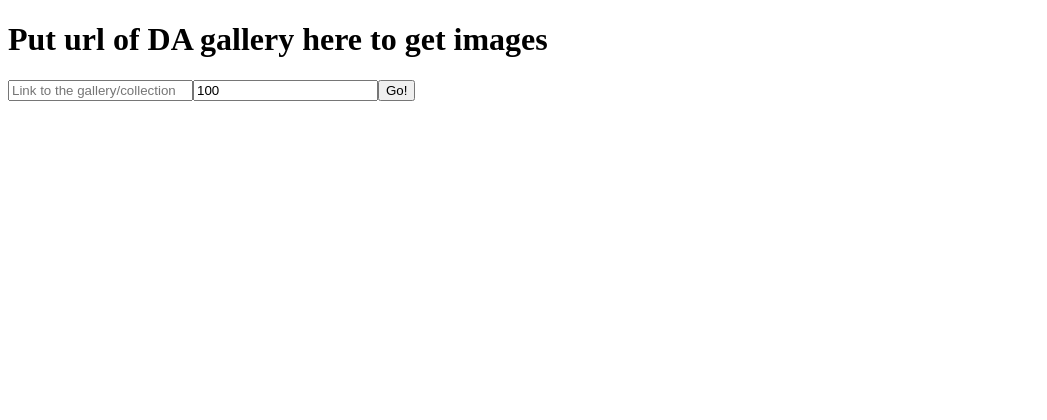
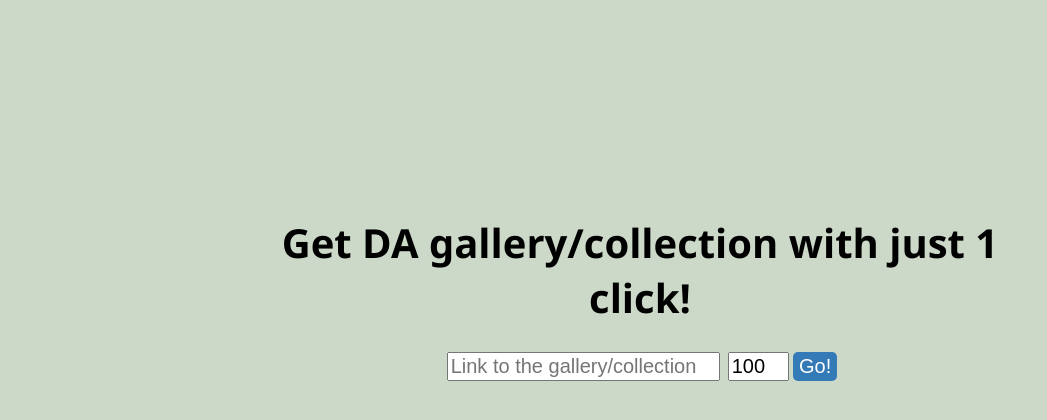
Before and after one commit to Lebed-kun/da-gal-crawler, a React app: page / in a window 1280 px wide. Shown: the top 420 px of the page, without its empty margins (0-1047 px from the left). Built offline with nearby package versions, Linux system fonts and the light colour scheme.

Commit message:
Change style

```diff
--- a/frontend/App.jsx
+++ b/frontend/App.jsx
@@ -90,27 +90,82 @@
                 <div>
                     <h1 className="error">Error: "{this.state.error}" :( </h1>
 
-                    <button onClick={this.reset}>
+                    <button onClick={this.reset} className="rounded btn-single">
                         Try again
                     </button>
                 </div>
             )
         } else {
             content = (
-                <form onSubmit={this.handleSubmit}>
-                    <h1>Put url of DA gallery here to get images</h1>
+                <div>
+                    <h1>Get DA gallery/collection with just 1 click!</h1>
 
-                    <input key="link" name="link" onChange={this.handleChange} placeholder="Link to the gallery/collection" />
-                    <input key="limit" name="limit" value={this.state.limit} onChange={this.handleChange} placeholder="Count"/>
+                    <form onSubmit={this.handleSubmit}>
+                        <input key="link" name="link" onChange={this.handleChange} placeholder="Link to the gallery/collection"/>
+                        <input key="limit" name="limit" value={this.state.limit} onChange={this.handleChange} placeholder="Max count" className="number" maxLength="4"/>
 
-                    <button type="submit">
-                        Go!
-                    </button>
-                </form>
+                        <button type="submit" className="rounded">
+                            Go!
+                        </button>
+                    </form>
+                </div>
             )
         }
 
-        return content;
+        return (
+            <>
+                {content}
+
+                <style jsx>
+                    {`
+                        h1 {
+                            text-align : center;
+                            font-family: 'Segoe UI', Tahoma, Geneva, Verdana, sans-serif;
+                        }
+
+                        form {
+                            display : flex;
+                            justify-content : center;
+                        }
+
+                        input {
+                            font-size : 1rem;
+                            margin : 0 4px;
+                        }
+
+                        button {
+                            background : #337ab7;
+                            color : white;
+                            border : none;
+                            font-size : 1rem;
+                        }
+
+                        .btn-single {
+                            align-self : center;
+                        }
+
+                        .rounded {
+                            border-radius: 5px;
+                            -o-border-radius: 5px;
+                            -moz-border-radius: 5px;
+                            -webkit-border-radius: 5px;
+                        }
+
+                        @media only screen and (min-width: 514px) {
+                            .number {
+                                width : 2.67rem;
+                            }
+                        }
+
+                        @media only screen and (max-width: 514px) {
+                            form {
+                                flex-direction : column;
+                            }
+                        }
+                    `}
+                </style>
+            </>
+        )
     }
 }
 
--- a/frontend/index.html
+++ b/frontend/index.html
@@ -6,10 +6,28 @@
     <meta name="viewport" content="width=device-width, initial-scale=1.0">
     <meta http-equiv="X-UA-Compatible" content="ie=edge">
     <title>Deviantart Images crawler</title>
+
+    <style>
+        :root {
+            font-size: 20px;
+        }
+
+        body {
+            background: #ccd9c8;
+            height: 100vh;
+        }
+
+        .App {
+            width : 60%;
+            margin : 0 auto;
+
+            padding-top: 180px;
+        }
+    </style>
 </head>
 
 <body>
-    <div id="root">
+    <div id="root" class="App">
     </div>
 </body>
 
--- a/package.json
+++ b/package.json
@@ -31,6 +31,7 @@
     "express": "^4.17.1",
     "jszip": "^3.2.2",
     "react": "^16.8.6",
-    "react-dom": "^16.8.6"
+    "react-dom": "^16.8.6",
+    "styled-jsx": "^3.2.3"
   }
 }
```
Also changed, not shown: 1 other file (tests, documents, lock files or other folders).
